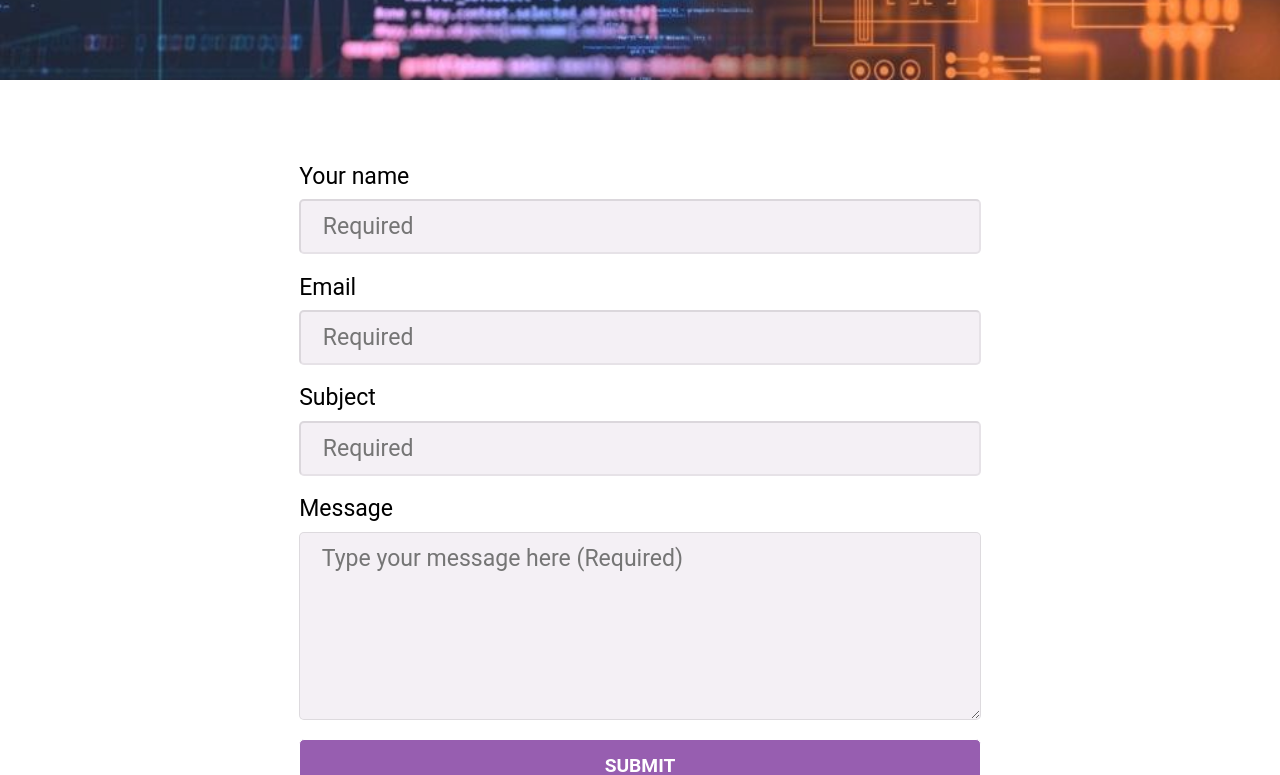
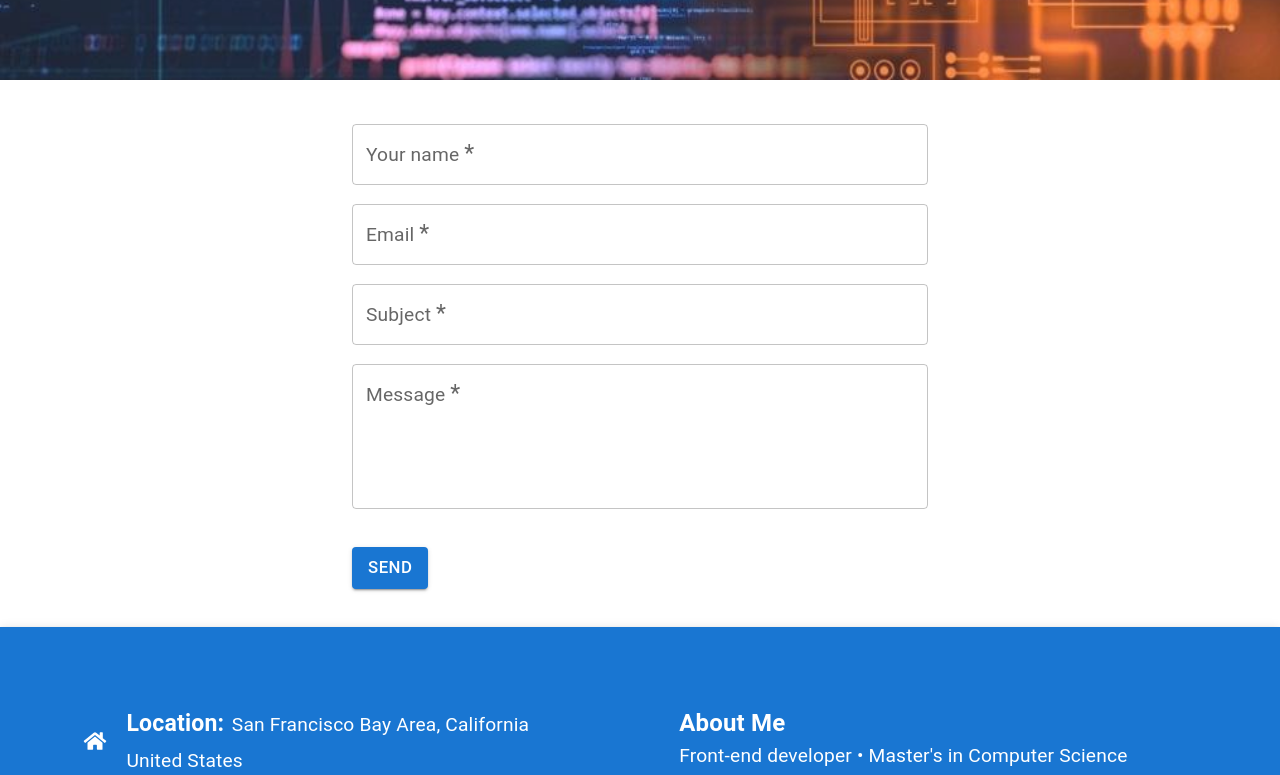
Before and after one commit to AlonaVladymyrovaTrinity/portfolio, a React (Create React App) app: page /contact in a window 1280 px wide. Shown: the part 400-1175 px from the top of the page. Built offline with nearby package versions, Linux system fonts and the light colour scheme; a web font is replaced by a local one.

Commit message:
Material-ui ContactForm improved

```diff
--- a/src/components/About/AboutPage.js
+++ b/src/components/About/AboutPage.js
@@ -22,8 +22,8 @@ const AboutPage = () => {
               I'm a Frontend Developer with a Master's in Computer Science,
               specializing in HTML, CSS, JavaScript, and React. My focus is on
               creating accessible, responsive, and visually captivating designs
-              that seamlessly adapt to various devices. With a keen eye for
-              detail and a passion for user-centric experiences, I merge
+              that seamlessly adapt to various devices. <br></br>With a keen eye
+              for detail and a passion for user-centric experiences, I merge
               technology and creativity to craft seamless and engaging web
               interfaces. Let's bring your ideas to life through innovative
               design and impeccable code.
--- a/src/components/About/AboutPage.module.css
+++ b/src/components/About/AboutPage.module.css
@@ -19,6 +19,7 @@
   color: #000000;
 }
 .about-container .left-content article {
+  text-align: justify;
   margin: 2rem 0;
 }
 /* .left-content button {
--- a/src/components/Contact/ContactForm.js
+++ b/src/components/Contact/ContactForm.js
@@ -1,5 +1,62 @@
-import style from './ContactForm.module.css';
 import React, { useRef, useState } from 'react';
+import {
+  Container,
+  TextField,
+  Button,
+  Snackbar,
+  Grid,
+  //Typography,
+} from '@mui/material';
+import MuiAlert from '@mui/material/Alert';
+import { styled } from '@mui/material/styles';
+
+//Styles
+const FormContainer = styled(Container)({
+  display: 'flex',
+  flexDirection: 'column',
+  alignItems: 'center',
+  padding: '2rem',
+});
+
+const StyledTextField = styled(TextField)({
+  marginBottom: '1rem',
+  width: '100%',
+});
+
+const SubmitButton = styled(Button)({
+  marginTop: '1rem',
+});
+
+//Form validation
+const validateEmail = (email) => {
+  // Basic email validation
+  const emailRegex = /^[^\s@]+@[^\s@]+\.[^\s@]+$/;
+  return emailRegex.test(email);
+};
+
+const validateForm = (formData) => {
+  const errors = {};
+
+  if (!formData.user_name.trim()) {
+    errors.user_name = 'Name is required';
+  }
+
+  if (!formData.user_email.trim()) {
+    errors.user_email = 'Email is required';
+  } else if (!validateEmail(formData.user_email)) {
+    errors.user_email = 'Invalid email format';
+  }
+
+  if (!formData.subject.trim()) {
+    errors.subject = 'Subject is required';
+  }
+
+  if (!formData.message.trim()) {
+    errors.message = 'Message is required';
+  }
+
+  return errors;
+};
 
 const ContactForm = () => {
   const formRef = useRef();
@@ -9,16 +66,34 @@ const ContactForm = () => {
     subject: '',
     message: '',
   });
-  const [submissionStatus, setSubmissionStatus] = useState(null);
+
+  const [snackbarOpen, setSnackbarOpen] = useState(false); //SnackbarClos
+  const [snackbarMessage, setSnackbarMessage] = useState(''); //Message
+  const [snackbarSeverity, setSnackbarSeverity] = useState(''); //Status
+  const [errors, setErrors] = useState({});
 
   const handleInputChange = (e) => {
     const { name, value } = e.target;
     setFormData({ ...formData, [name]: value });
   };
 
-  const sendEmail = async (e) => {
+  const handleSnackbarClose = () => {
+    setSnackbarOpen(false);
+  };
+
+  const handleSubmit = async (e) => {
     e.preventDefault();
 
+    const validationErrors = validateForm(formData);
+
+    if (Object.keys(validationErrors).length > 0) {
+      setErrors(validationErrors);
+      return;
+    }
+
+    // Clear validation errors
+    setErrors({});
+    //API request to send a message
     try {
       const response = await fetch('https://formspree.io/f/xdordlqp', {
         method: 'POST',
@@ -29,7 +104,10 @@ const ContactForm = () => {
       });
 
       if (response.ok) {
-        setSubmissionStatus('success');
+        setSnackbarSeverity('success');
+        setSnackbarMessage('Message sent successfully!');
+        setSnackbarOpen(true);
+
         // Clear the form
         setFormData({
           user_name: '',
@@ -38,73 +116,98 @@ const ContactForm = () => {
           message: '',
         });
       } else {
-        setSubmissionStatus('error');
+        setSnackbarSeverity('error');
+        setSnackbarMessage(
+          'Oops! Something went wrong. Please try again later.'
+        );
+        setSnackbarOpen(true);
       }
     } catch (error) {
-      setSubmissionStatus('error');
+      setSnackbarSeverity('error');
+      setSnackbarMessage('Oops! Something went wrong. Please try again later.');
+      setSnackbarOpen(true);
     }
-  };
-  const showAlert = (message) => {
-    alert(message);
   };
 
   return (
-    <div className={style['main-block']}>
-      {submissionStatus === 'success' &&
-        showAlert('Message sent successfully!')}
-      {submissionStatus === 'error' &&
-        showAlert('Oops! Something went wrong. Please try again later.')}
-      {/* {submissionStatus === 'success' && (
-        <p className={style.successMessage}>Message sent successfully!</p>
-      )}
-      {submissionStatus === 'error' && (
-        <p className={style.errorMessage}>
-          Oops! Something went wrong. Please try again later.
-        </p>
-      )} */}
-      <form ref={formRef} onSubmit={sendEmail} className={style.form}>
-        <label>Your name</label>
-        <input
+    <FormContainer>
+      {/* <Typography variant="h4" component="h2">
+        Contact Us
+      </Typography> */}
+      <Grid
+        container
+        justifyContent="center"
+        sx={{
+          width: { xs: '100%', sm: '100%', md: '50%' }, // Define width for different screen sizes
+        }}
+      >
+        {/* Form with elements */}
+        <form
+          ref={formRef}
+          onSubmit={handleSubmit}
+          /*style={{ width: '60%' }}*/ className="form-width"
+        >
+          <StyledTextField
+            label="Your name"
             type="text"
             name="user_name"
             required
-          placeholder="Required"
+            placeholder="Your Name"
             value={formData.user_name}
             onChange={handleInputChange}
-        ></input>
-        <label>Email</label>
-        <input
+            error={errors.user_name}
+            helperText={errors.user_name && errors.user_name}
+          />
+          <StyledTextField
+            label="Email"
             type="email"
             name="user_email"
             required
-          placeholder="Required"
+            placeholder="Your Email"
             value={formData.user_email}
             onChange={handleInputChange}
-        ></input>
-        <label>Subject</label>
-        <input
+            error={errors.user_email}
+            helperText={errors.user_email && errors.user_email}
+          />
+          <StyledTextField
+            label="Subject"
             type="text"
             name="subject"
             required
-          placeholder="Required"
+            placeholder="Subject"
             value={formData.subject}
             onChange={handleInputChange}
-        ></input>
-
-        <label>Message</label>
-        <textarea
-          rows="6"
-          placeholder="Type your message here (Required)"
+            error={errors.subject}
+            helperText={errors.subject && errors.subject}
+          />
+          <StyledTextField
+            label="Message"
+            multiline
+            rows={4}
+            placeholder="Your Message"
             name="message"
             required
             value={formData.message}
             onChange={handleInputChange}
+            error={errors.message}
+            helperText={errors.message && errors.message}
           />
-        <button type="submit" className="btn">
-          Submit
-        </button>
+          {/* Alert message with result: success of failure */}
+          <SubmitButton type="submit" variant="contained" color="primary">
+            Send
+          </SubmitButton>
+          <Snackbar
+            open={snackbarOpen}
+            autoHideDuration={6000}
+            onClose={handleSnackbarClose}
+          >
+            <MuiAlert onClose={handleSnackbarClose} severity={snackbarSeverity}>
+              {snackbarMessage}
+            </MuiAlert>
+          </Snackbar>
         </form>
-    </div>
+      </Grid>
+    </FormContainer>
   );
 };
 
--- a/src/components/Contact/ContactForm.module.css
+++ /dev/null
@@ -1,35 +0,0 @@
-.form {
-  display: flex;
-  flex-direction: column;
-  padding: 4rem 1rem;
-  margin: auto;
-  max-width: 37.5rem;
-}
-
-.form label {
-  color: #000000;
-  margin-bottom: 0.5rem;
-}
-
-.form input,
-.form textarea {
-  margin-bottom: 1rem;
-  padding: 0.625rem 1.125rem;
-  font-size: 1.2rem;
-  background-color: rgba(147, 112, 160, 0.1);
-  border-color: rgba(23, 23, 23, 0.1);
-  color: #000000;
-  border-radius: 5px;
-}
-
-.successMessage {
-  display: flex;
-  justify-content: center;
-  color: greenyellow;
-}
-
-.errorMessage {
-  display: flex;
-  justify-content: center;
-  color: red;
-}
```
Lines whose indentation alone changed are shown as unchanged.
